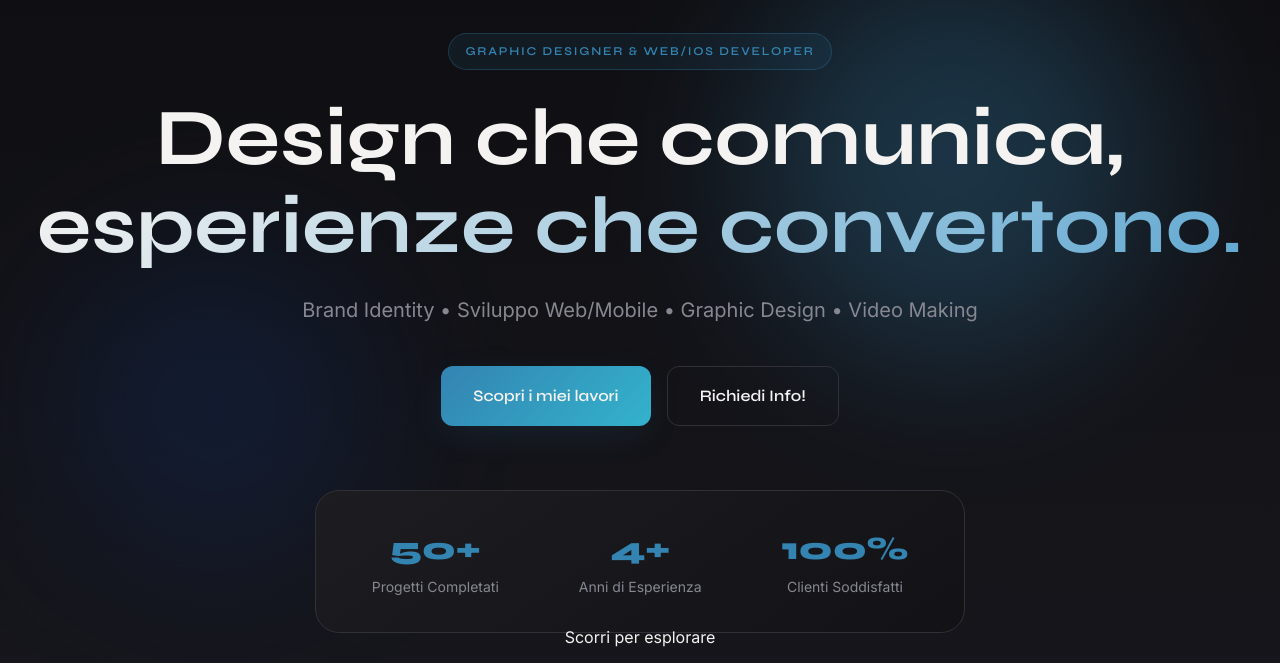
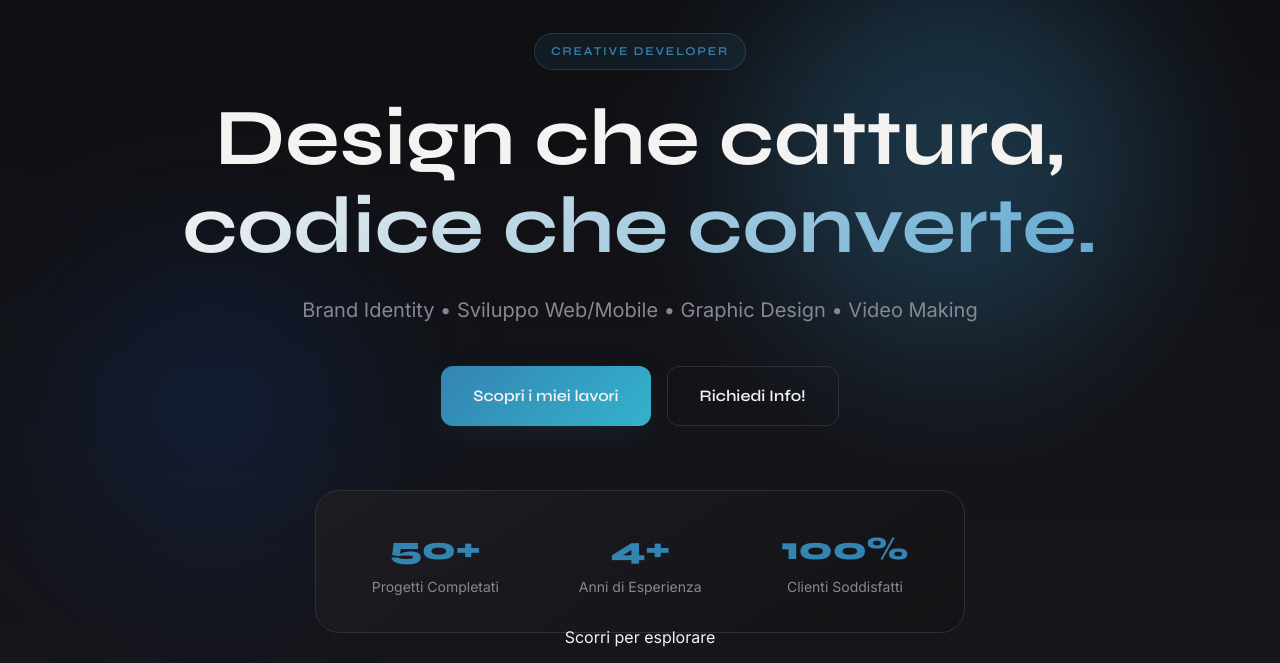
Before and after one commit to ChristianCiriello/Portfolio, a plain HTML site: page index.html in a window 1280 px wide. Shown: the part 127-790 px from the top of the page. Drawn offline with Linux system fonts and the light colour scheme.

Commit message:
First Adjustments Copywriting

```diff
--- a/index.html
+++ b/index.html
@@ -64,7 +64,7 @@
     </div>
 
     <div class="container hero-content">
-      <span class="badge animate-fade-in" data-i18n="hero.badge">Creative Developer</span>
+      <span class="badge animate-fade-in" data-i18n="hero.badge">Graphic Designer & Web/IOS Developer</span>
 
       <h1 class="hero-title animate-fade-in delay-1">
         <span data-i18n="hero.title_1">Design che comunica,</span> <span class="text-gradient"
@@ -516,7 +516,8 @@
             <span class="text-gradient" data-i18n="contact.title_2">collaborare</span>
           </h2>
           <p class="contact-subtitle" data-i18n="contact.subtitle">
-            Hai un'idea? Diamole una forma. Non cercare un semplice fornitore, ma un partner che capisca i tuoi obiettivi. Se sei pronto a lanciare il tuo prossimo progetto o vuoi evolvere quello attuale, parliamone.
+            Hai un progetto in mente? Parliamone insieme e trasformiamo le tue
+            idee in realtà visive straordinarie.
           </p>
 
           <div class="contact-details">
--- a/script.js
+++ b/script.js
@@ -3,9 +3,9 @@ const translations = {
   it: {
     nav: { home: "Home", services: "Servizi", portfolio: "Portfolio", about: "Chi Sono", contact: "Contattami" },
     hero: {
-      badge: "Graphic Designer & Web/IOS Developer",
-      title_1: "Design che comunica,",
-      title_2: "esperienze che convertono.",
+      badge: "Creative Developer",
+      title_1: "Design che cattura, <br> ",
+      title_2: "codice che converte.",
       subtitle: "Brand Identity • Sviluppo Web/Mobile • Graphic Design • Video Making",
       btn_work: "Scopri i miei lavori",
       btn_info: "Richiedi Info!",
@@ -19,10 +19,10 @@ const translations = {
       title_1: "Trasformo le tue",
       title_2: "idee in realtà",
       subtitle: "Da idea a risultato cucito su misura, soluzioni concrete per elevare il tuo brand.",
-      graphic_desc: "Non solo estetica: creo sistemi visivi coerenti che raccontano i valori del tuo brand e restano impressi nella mente dei clienti.",
-      web_desc: "Siti web veloci, responsive e ottimizzati SEO, progettati per offrire una navigazione fluida e massimizzare le conversioni.",
-      ios_desc: "Dall'idea al prototipo: sviluppo interfacce mobile intuitive (iOS/Android) mettendo sempre l'utente al centro del progetto.",
-      video_desc: "Storytelling dinamico per i tuoi canali social e campagne pubblicitarie. Video ad alto impatto che catturano l'attenzione in pochi secondi."
+      graphic_desc: "Oltre il semplice logo. Creo sistemi visivi capaci di raccontare chi sei e di restare impressi nella mente dei clienti.",
+      web_desc: "Siti veloci, sicuri e ottimizzati (Responsive). Realizzo ecosistemi web su misura, dove il design incontra le migliori performance tecniche e logiche SEO.",
+      ios_desc: "App che le persone amano usare. Progetto interfacce intuitive e sviluppo in Swift/Flutter per offrire un'esperienza fluida su ogni dispositivo.z",
+      video_desc: "Contenuti che catturano. Video dinamici e storytelling visivo per fermare lo scrolling e comunicare il tuo messaggio in pochi secondi."
     },
     portfolio: {
       tag: "Portfolio",
@@ -34,23 +34,15 @@ const translations = {
     },
     about: {
       tag: "About me",
-      title_1: "Designer con una",
-      title_2: "visione unica",
-      text: "\"Sono Christian Ciriello, Graphic Designer & Web/Mobile Developer. Da oltre 4 anni aiuto aziende e startup a definire la propria presenza digitale attraverso un approccio che fonde estetica e performance. Il mio metodo non si limita all'esecuzione grafica, ma scava nel profondo del tuo mercato per trovare soluzioni visive che generano risultati concreti. Che si tratti di un rebranding o della creazione di una piattaforma web da zero, il mio obiettivo è uno solo: rendere il tuo brand indimenticabile.\"",
-      val_creativity: "Creatività",
-      val_creativity_desc: "Ogni progetto è un'opportunità per creare qualcosa di unico.",
-      val_precision: "Precisione",
-      val_precision_desc: "Attenzione maniacale ai dettagli in ogni aspetto del lavoro.",
-      val_passion: "Passione",
-      val_passion_desc: "Amo quello che faccio e si vede nei risultati.",
-      val_quality: "Qualità",
-      val_quality_desc: "Standard elevati per superare sempre le aspettative."
+      title_1: "Dall'idea al lancio,",
+      title_2: "senza compromessi",
+      text: "Mi definisco un Creative Developer perché surfo tra i due mondi. Come designer, curo l'emozione e l'impatto visivo del tuo brand; come developer, scrivo codice pulito e scalabile per assicurarmi che tutto funzioni alla perfezione. Che si tratti di un'App iOS, di un sito web o di una nuova Brand Identity, metto al servizio del tuo business un'unica visione integrata. Il mio obiettivo è uno solo: rendere il tuo brand indimenticabile.",
     },
     contact: {
       tag: "Contatti",
-      title_1: "Iniziamo a",
-      title_2: "collaborare",
-      subtitle: "Hai un progetto in mente? Parliamone insieme e trasformiamo le tue idee in realtà visive straordinarie.",
+      title_1: "Hai un'idea?",
+      title_2: "Diamole una forma!",
+      subtitle: "Se sei pronto a lanciare il tuo prossimo progetto o vuoi evolvere quello attuale, parliamone.",
       label_email: "Email",
       label_location: "Location",
       label_follow: "Seguimi",
@@ -80,7 +72,7 @@ const translations = {
   en: {
     nav: { home: "Home", services: "Services", portfolio: "Portfolio", about: "About", contact: "Contact" },
     hero: {
-      badge: "Graphic Designer & Web/IOS Developer",
+      badge: "Creative Developer",
       title_1: "Design that speaks,",
       title_2: "experiences that convert.",
       subtitle: "Brand Identity • Web/Mobile Dev • Graphic Design • Video Making",
@@ -156,7 +148,7 @@ const translations = {
   },
   es: {
     nav: { home: "Inicio", services: "Servicios", portfolio: "Portafolio", about: "Sobre mí", contact: "Contacto" },
-    hero: { badge: "Diseñador Gráfico y Desarrollador Web/IOS", title_1: "Diseño que comunica,", title_2: "experiencias que convierten.", subtitle: "Identidad de Marca • Desarrollo Web/Móvil • Diseño Gráfico", btn_work: "Ver mis trabajos", btn_info: "¡Solicitar Info!", stat_projects: "Proyectos Completados", stat_exp: "Años de Experiencia", stat_clients: "Clientes Felices", scroll: "Desliza para explorar" },
+    hero: { badge: "Desarrollador Creativo", title_1: "Diseño que comunica,", title_2: "experiencias que convierten.", subtitle: "Identidad de Marca • Desarrollo Web/Móvil • Diseño Gráfico", btn_work: "Ver mis trabajos", btn_info: "¡Solicitar Info!", stat_projects: "Proyectos Completados", stat_exp: "Años de Experiencia", stat_clients: "Clientes Felices", scroll: "Desliza para explorar" },
     services: { tag: "Servicios", title_1: "Transformo tus", title_2: "ideas en realidad", subtitle: "Soluciones concretas para elevar tu marca.", graphic_desc: "Creo sistemas visuales coherentes que cuentan los valores de tu marca.", web_desc: "Sitios web rápidos y responsivos diseñados para maximizar conversiones.", ios_desc: "Desarrollo de interfaces móviles intuitivas centradas en el usuario.", video_desc: "Narración dinámica para tus canales sociales y campañas." },
     portfolio: { tag: "Portafolio", title: "Proyectos", subtitle: "Una selección de mis proyectos más significativos.", filter_all: "Todos", view_project: "Ver proyecto →", visit_site: "Visitar sitio →" },
     about: { tag: "Sobre mí", title_1: "Diseñador con una", title_2: "visión única", text: "\"Soy Christian Ciriello. Ayudo a empresas a definir su presencia digital fusionando estética y rendimiento.\"", val_creativity: "Creatividad", val_creativity_desc: "Oportunidad para crear algo único.", val_precision: "Precisión", val_precision_desc: "Atención al detalle.", val_passion: "Pasión", val_passion_desc: "Amo lo que hago.", val_quality: "Calidad", val_quality_desc: "Altos estándares." },
@@ -170,7 +162,7 @@ const translations = {
   },
   fr: {
     nav: { home: "Accueil", services: "Services", portfolio: "Portfolio", about: "À propos", contact: "Contact" },
-    hero: { badge: "Graphiste & Développeur Web/IOS", title_1: "Design qui communique,", title_2: "expériences qui convertissent.", subtitle: "Identité de Marque • Dév Web/Mobile • Graphisme", btn_work: "Voir mes travaux", btn_info: "Demander Info!", stat_projects: "Projets Terminés", stat_exp: "Années d'Expérience", stat_clients: "Clients Satisfaits", scroll: "Défiler pour explorer" },
+    hero: { badge: "Creatif Développeur", title_1: "Design qui communique,", title_2: "expériences qui convertissent.", subtitle: "Identité de Marque • Dév Web/Mobile • Graphisme", btn_work: "Voir mes travaux", btn_info: "Demander Info!", stat_projects: "Projets Terminés", stat_exp: "Années d'Expérience", stat_clients: "Clients Satisfaits", scroll: "Défiler pour explorer" },
     services: { tag: "Services", title_1: "Je transforme vos", title_2: "idées en réalité", subtitle: "Des solutions concrètes pour élever votre marque.", graphic_desc: "Je crée des systèmes visuels cohérents qui racontent les valeurs de votre marque.", web_desc: "Sites web rapides et réactifs conçus pour maximiser les conversions.", ios_desc: "Développement d'interfaces mobiles intuitives centrées sur l'utilisateur.", video_desc: "Storytelling dynamique pour vos réseaux sociaux." },
     portfolio: { tag: "Portfolio", title: "Projets", subtitle: "Une sélection de mes projets les plus significatifs.", filter_all: "Tous", view_project: "Voir le projet →", visit_site: "Visiter le site →" },
     about: { tag: "À propos", title_1: "Designer avec une", title_2: "vision unique", text: "\"Je suis Christian Ciriello. J'aide les entreprises à définir leur présence numérique en alliant esthétique et performance.\"", val_creativity: "Créativité", val_creativity_desc: "Créer quelque chose d'unique.", val_precision: "Précision", val_precision_desc: "Attention aux détails.", val_passion: "Passion", val_passion_desc: "J'aime ce que je fais.", val_quality: "Qualité", val_quality_desc: "Standards élevés." },
@@ -184,7 +176,7 @@ const translations = {
   },
   pt: {
     nav: { home: "Início", services: "Serviços", portfolio: "Portfólio", about: "Sobre", contact: "Contato" },
-    hero: { badge: "Designer Gráfico e Desenvolvedor Web/IOS", title_1: "Design que comunica,", title_2: "experiências que convertem.", subtitle: "Identidade de Marca • Dev Web/Mobile • Design Gráfico", btn_work: "Ver meus trabalhos", btn_info: "Pedir Info!", stat_projects: "Projetos Concluídos", stat_exp: "Anos de Experiência", stat_clients: "Clientes Felizes", scroll: "Role para explorar" },
+    hero: { badge: "Desenvolvedor Criativo", title_1: "Design que comunica,", title_2: "experiências que convertem.", subtitle: "Identidade de Marca • Dev Web/Mobile • Design Gráfico", btn_work: "Ver meus trabalhos", btn_info: "Pedir Info!", stat_projects: "Projetos Concluídos", stat_exp: "Anos de Experiência", stat_clients: "Clientes Felizes", scroll: "Role para explorar" },
     services: { tag: "Serviços", title_1: "Transformo suas", title_2: "ideias em realidade", subtitle: "Soluções concretas para elevar sua marca.", graphic_desc: "Crio sistemas visuais coerentes que contam os valores da sua marca.", web_desc: "Sites rápidos e responsivos projetados para maximizar conversões.", ios_desc: "Desenvolvimento de interfaces móveis intuitivas centradas no usuário.", video_desc: "Storytelling dinâmico para suas redes sociais." },
     portfolio: { tag: "Portfólio", title: "Projetos", subtitle: "Uma seleção dos meus projetos mais significativos.", filter_all: "Todos", view_project: "Ver projeto →", visit_site: "Visitar site →" },
     about: { tag: "Sobre mim", title_1: "Designer com uma", title_2: "visão única", text: "\"Sou Christian Ciriello. Ajudo empresas a definir sua presença digital fundindo estética e desempenho.\"", val_creativity: "Criatividade", val_creativity_desc: "Criar algo único.", val_precision: "Precisão", val_precision_desc: "Atenção aos detalhes.", val_passion: "Paixão", val_passion_desc: "Amo o que faço.", val_quality: "Qualidade", val_quality_desc: "Padrões elevados." },
@@ -345,7 +337,7 @@ window.setLanguage = function(lang) {
       if (el.tagName === 'INPUT' || el.tagName === 'TEXTAREA') {
         el.placeholder = text;
       } else {
-        el.textContent = text;
+        el.innerHTML = text;
       }
     }
   });
```
